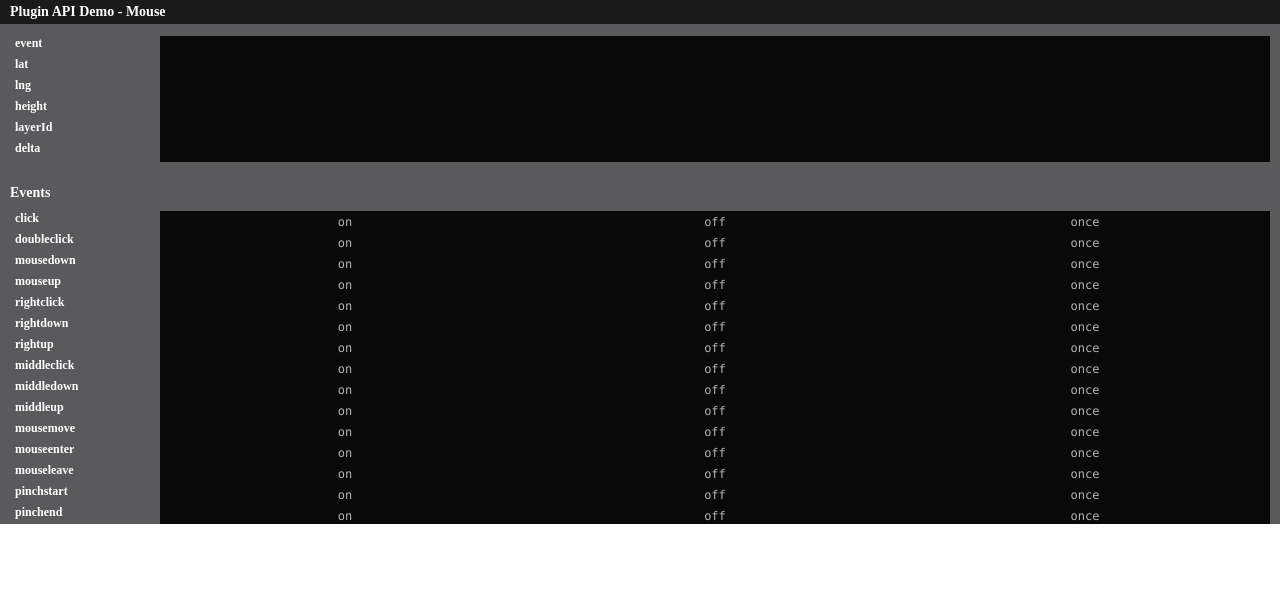
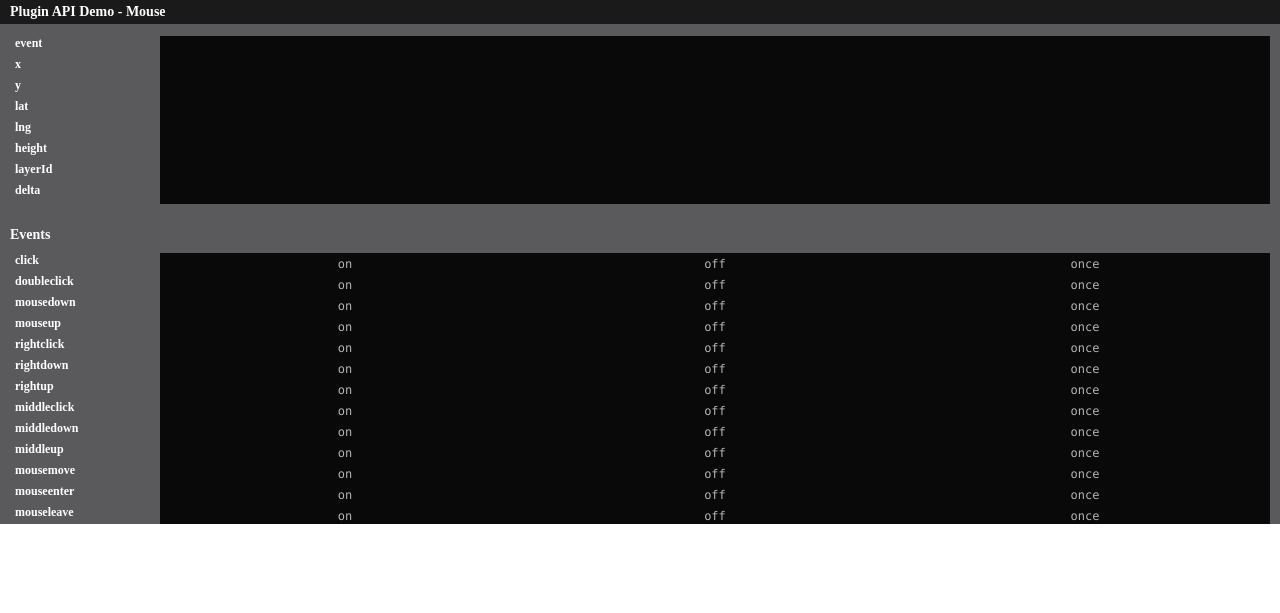
Before and after one commit to airslice/reearth-plugin-api-demo, a website: page src/mouse/index.html in a window 1280 px wide. Drawn offline with Linux system fonts and the light colour scheme.

Commit message:
add screen x y

```diff
--- a/src/mouse/index.html
+++ b/src/mouse/index.html
@@ -17,6 +17,14 @@
           <div class="line">
             <span class="api-name">event</span>
             <input id="event" disabled autocomplete="off"/>
+          </div>
+          <div class="line">
+            <span class="api-name">x</span>
+            <input id="x" disabled autocomplete="off"/>
+          </div>
+          <div class="line">
+            <span class="api-name">y</span>
+            <input id="y" disabled autocomplete="off"/>
           </div>
           <div class="line">
             <span class="api-name">lat</span>
--- a/src/mouse/index.js
+++ b/src/mouse/index.js
@@ -1,4 +1,6 @@
 const setMouseEventInfo = (data) => {
+  document.getElementById('x').value = data.x ?? '';
+  document.getElementById('y').value = data.y ?? '';
   document.getElementById('event').value = data.event ?? '';
   document.getElementById('lat').value = data.lat ?? '';
   document.getElementById('lng').value = data.lng ?? '';
```
Also changed, not shown: dist/mouse.js, 1 other file.
